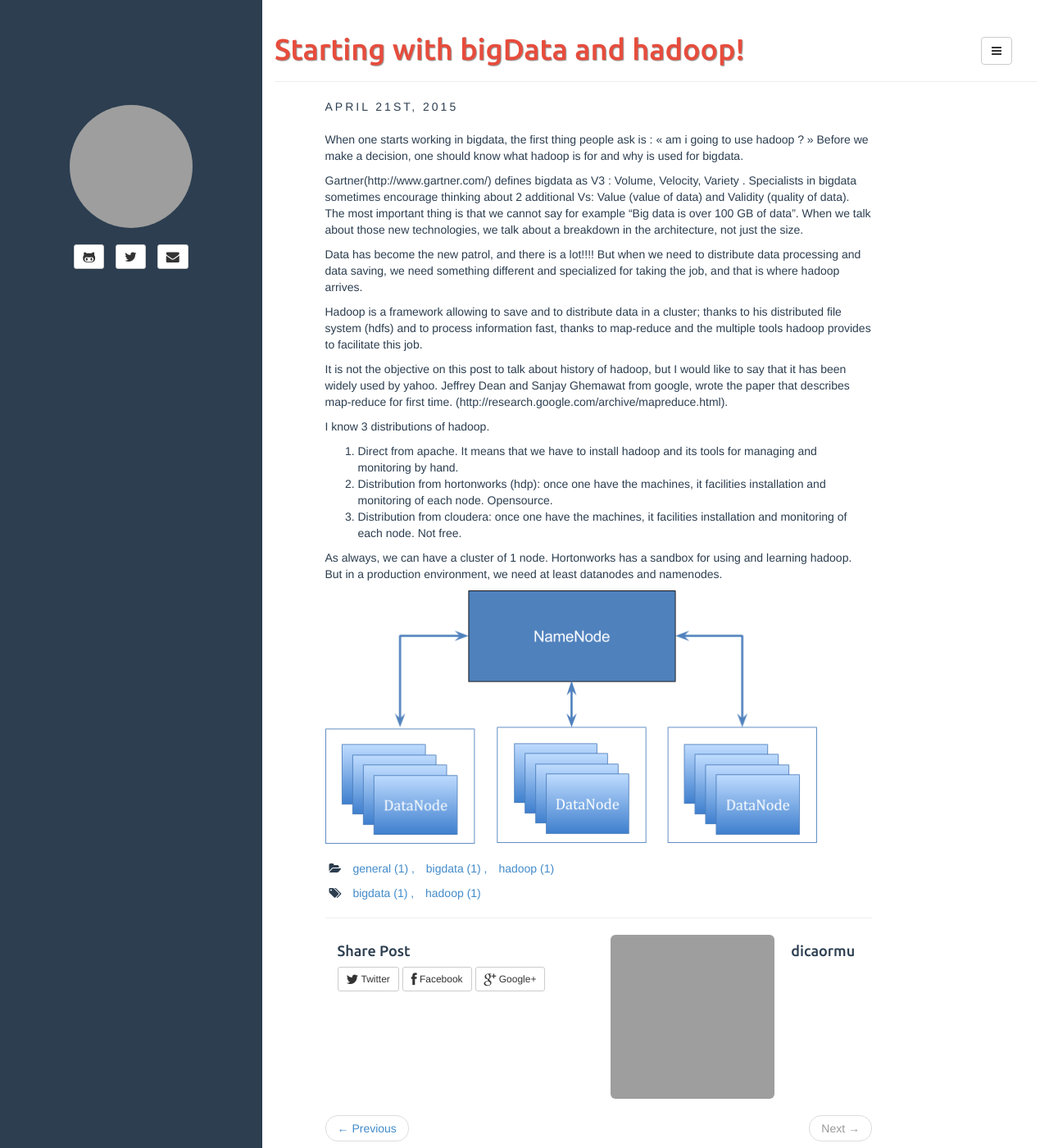
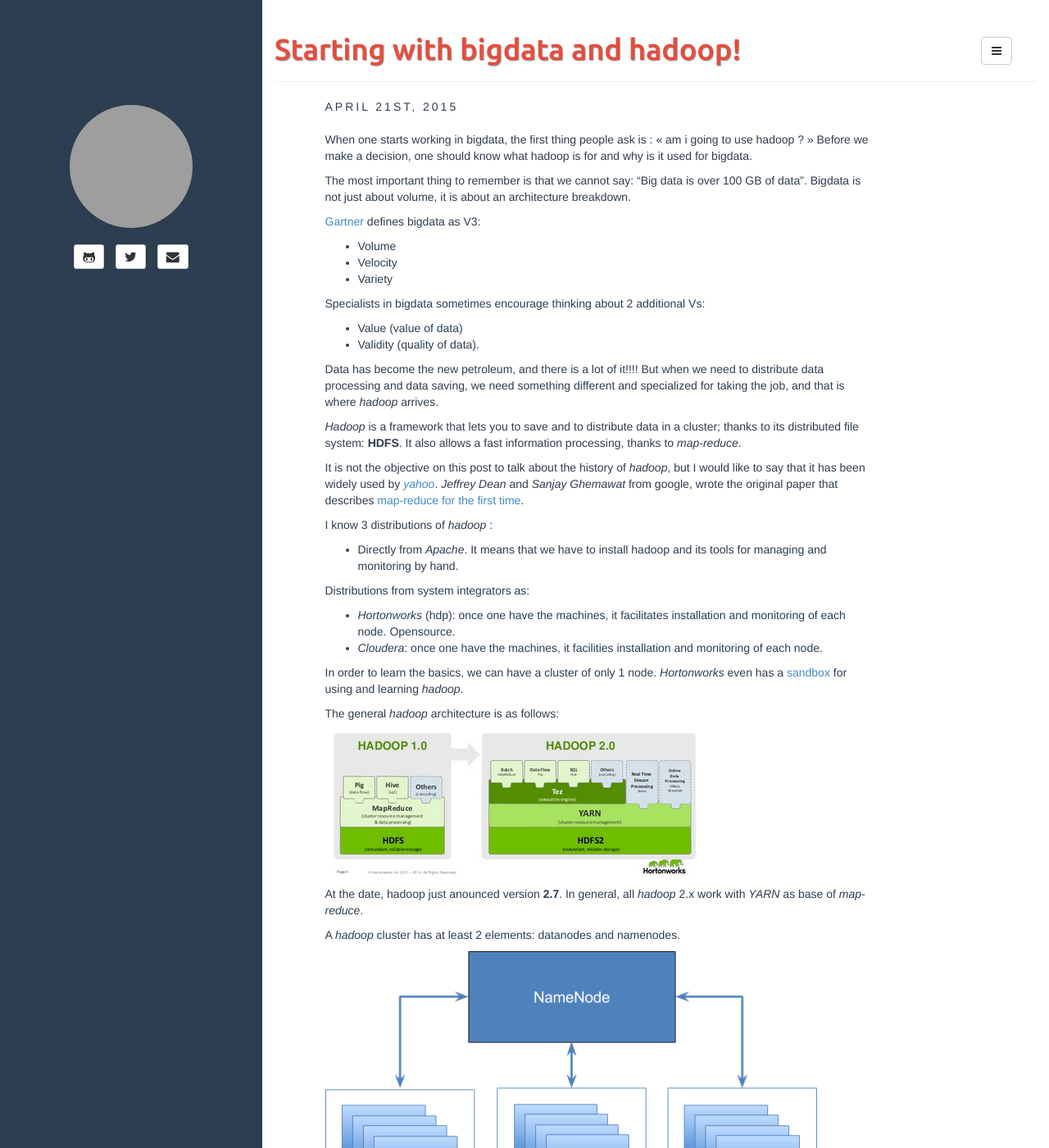
Before and after one commit to dicaormu/dicaormu.github.io, a Jekyll site: the page built from _posts/2015-04-21-startingHadoop.md, in a window 1280 px wide and 1400 px high. Shown: the whole window at 82% size. Built offline with Jekyll 4.4.1, drawn with Linux system fonts in a browser that asks for light colours; some of the changed text lies outside the part shown; grey boxes are pictures that could not be loaded.

Commit message:
new posts

```diff
--- a/_posts/2015-04-21-startingHadoop.md
+++ b/_posts/2015-04-21-startingHadoop.md
@@ -1,28 +1,57 @@
 ---
 layout: post
-title: Starting with bigData and hadoop!
+title: Starting with bigdata and hadoop!
 categories: [general, bigdata, hadoop]
 tags: [bigdata, hadoop]
 fullview: false
 ---
 When one starts working in bigdata, the first thing people ask is : « am i going to use hadoop ? »
-Before we make a decision, one should know what hadoop is for and why is used for bigdata.
+Before we make a decision, one should know what hadoop is for and why is it used for bigdata.
 
-Gartner(http://www.gartner.com/) defines bigdata as V3 : Volume, Velocity, Variety .
-Specialists in bigdata sometimes encourage thinking about 2 additional Vs: Value (value of data) and Validity (quality of data).  The most important thing is that we cannot say for example “Big data is over 100 GB of data”. When we talk about those new technologies, we talk about a breakdown in the architecture, not just the size.
+The most important thing to remember is that we cannot say: “Big data is over 100 GB of data”. Bigdata is not just about volume, it is about an architecture breakdown.
 
-Data has become the new patrol, and there is a lot!!!!
-But when we need to distribute data processing and data saving, we need something different and specialized for taking the job, and that is where hadoop arrives.
+[Gartner](http://www.gartner.com/) defines bigdata as V3:
 
-Hadoop is a framework allowing to save and to distribute data in a cluster; thanks to his distributed file system (hdfs) and to process information fast, thanks to map-reduce and the multiple tools hadoop provides to facilitate this job.
+ * Volume
+ * Velocity
+ * Variety
 
-It is not the objective on this post to talk about history of hadoop, but I would like to say that it has been widely used by yahoo. Jeffrey Dean and Sanjay Ghemawat  from google, wrote the paper  that describes map-reduce for first time. (http://research.google.com/archive/mapreduce.html).
+Specialists in bigdata sometimes encourage thinking about 2 additional Vs:
 
-I know 3 distributions of hadoop.
-1.	Direct from apache. It means that we have to install hadoop and its tools for managing and monitoring by hand.
-2.	Distribution from hortonworks (hdp): once one have the machines, it facilities installation and monitoring of each node. Opensource.
-3.	Distribution from cloudera: once one have the machines, it facilities installation and monitoring of each node. Not free.
+* Value (value of data)
+* Validity (quality of data).
 
-As always, we can have a cluster of 1 node. Hortonworks has a sandbox for using and learning hadoop. But in a production environment, we need at least datanodes and namenodes.
+Data has become the new petroleum, and there is a lot of it!!!! But when we need to distribute data processing and data saving, we need something different and specialized for taking the job, and that is where _hadoop_ arrives.
+
+_Hadoop_ is a framework that lets you to save and to distribute data in a cluster; thanks to its distributed file system: __HDFS__. It also allows a fast information processing, thanks to _map-reduce_.
+
+It is not the objective on this post to talk about the history of _hadoop_, but I would like to say that it has been widely used by [_yahoo_](https://developer.yahoo.com/hadoop/). _Jeffrey Dean_ and _Sanjay Ghemawat_ from google, wrote the original paper that describes [map-reduce for the first time](http://research.google.com/archive/mapreduce.html).
+
+
+I know 3 distributions of _hadoop_ :
+
+* Directly from _Apache_. It means that we have to install hadoop and its tools for managing and monitoring by hand.
+
+Distributions from system integrators as:
+
+* _Hortonworks_ (hdp): once one have the machines, it facilitates installation and monitoring of each node. Opensource.
+* _Cloudera_: once one have the machines, it facilities installation and monitoring of each node.
+
+
+In order to learn the basics, we can have a cluster of only 1 node. _Hortonworks_ even has a [sandbox](http://hortonworks.com/products/hortonworks-sandbox/) for using and learning _hadoop_.
+
+
+The general _hadoop_ architecture is as follows:
+
+![hadoop architecture]({{ site.url }}/assets/images/architecture.png)
+
+At the date, hadoop just anounced version __2.7__. In general, all _hadoop_ 2.x work with _YARN_ as base of _map-reduce_.
+
+A _hadoop_ cluster has at least 2 elements: datanodes and namenodes.
+
 
 ![hadoop cluster]({{ site.url }}/assets/images/2.png)
+
+_Namenodes_ and _datanodes_ work in a _master/slave_ mode where the namenode manages _hdfs_ information and _datanodes_ store and distribute blocks. One can add nodes because hadoop has been built to scale.
+
+In the next post I am going to make a little introduction to _map-reduce_.
```
Also changed, not shown: _posts/2015-04-26-mapReduce.md (added, +11 -0 lines), _posts/aaa2015-04-25-mongodbTutorial.md (added, +15 -0 lines), assets/images/architecture.png (added).
